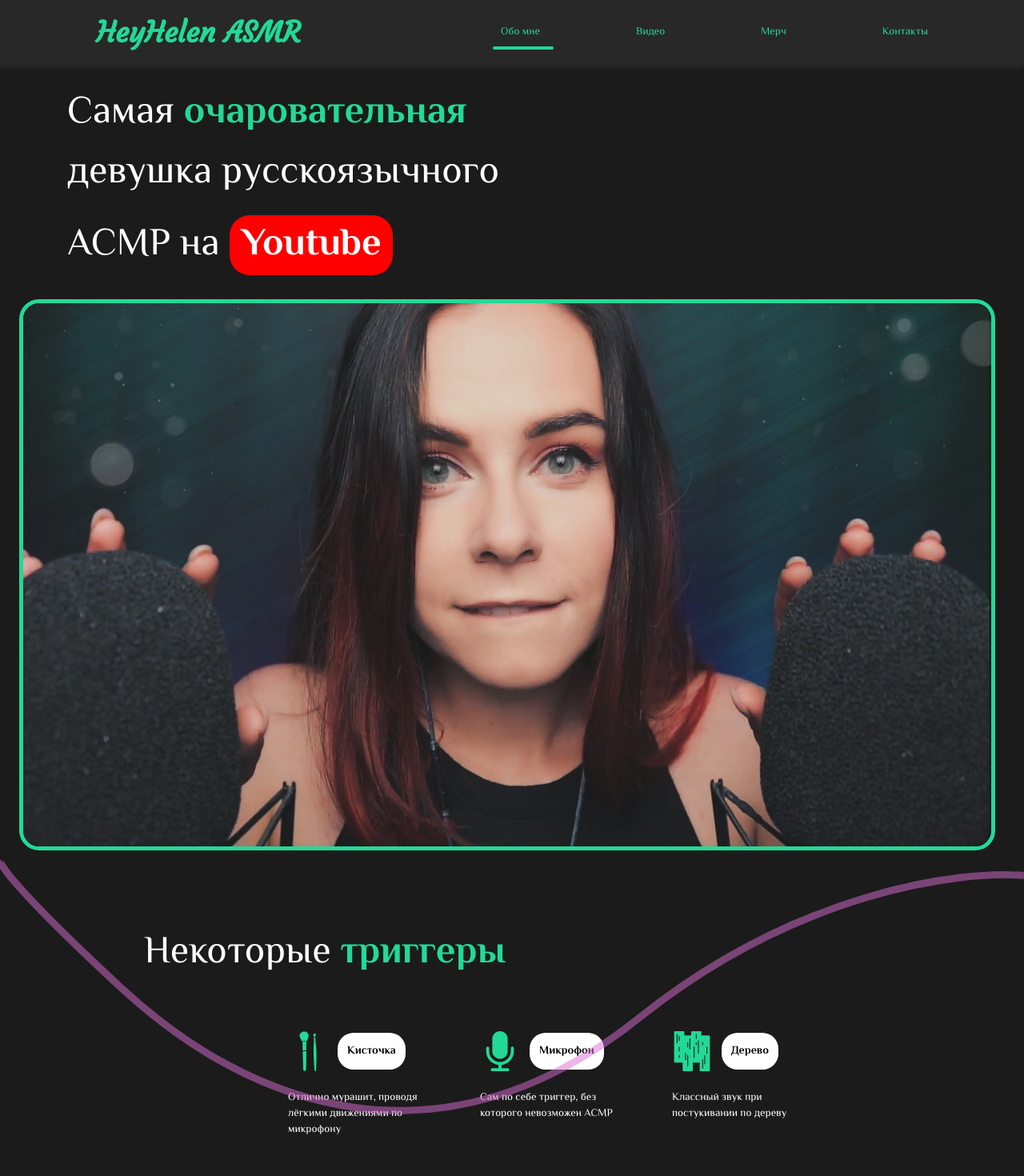
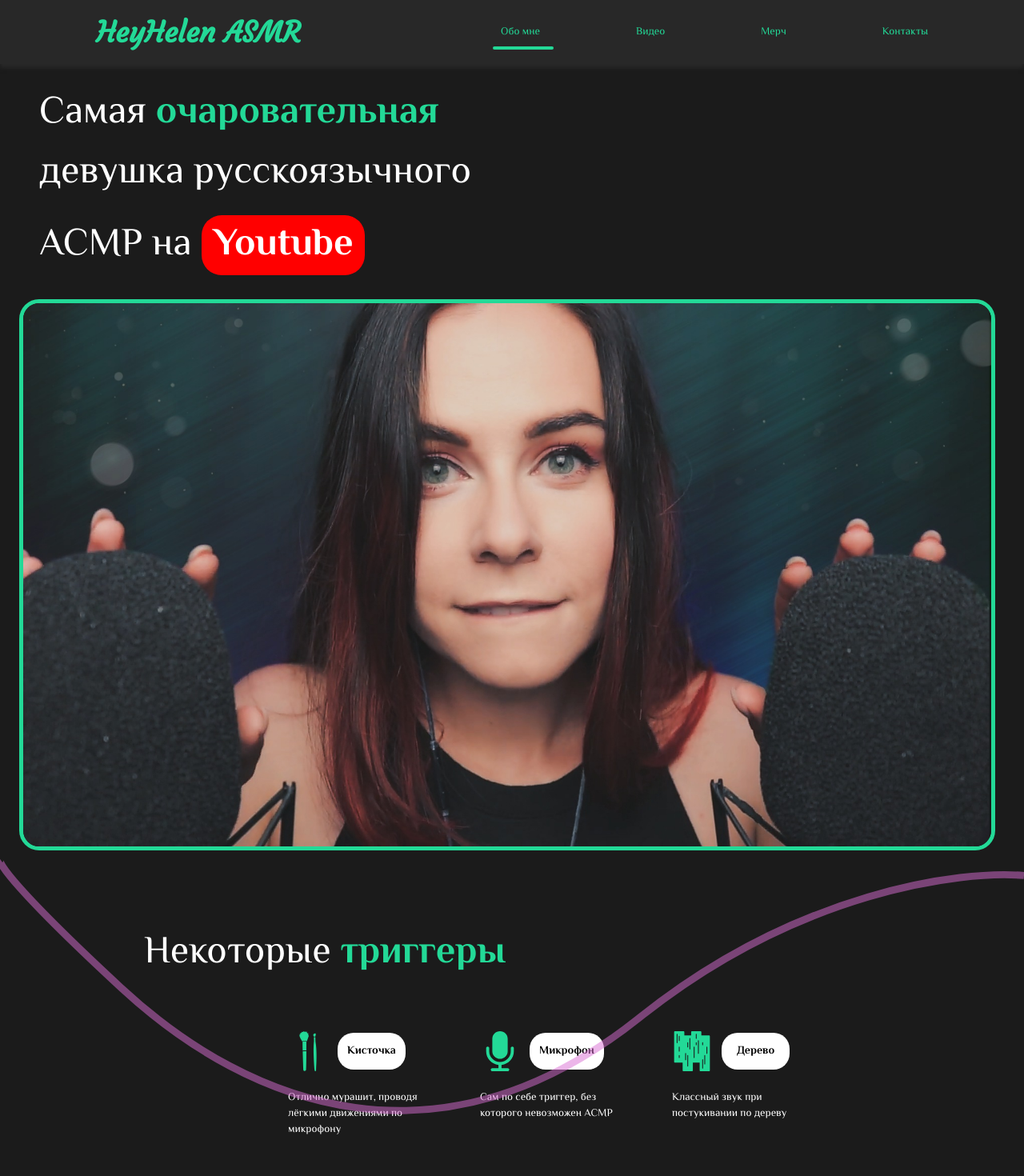
Before and after one commit to damon5378/heyhelen, a React (Create React App) app: page / in a window 1280 px wide. Shown: the top 1470 px of the page at 80% size. Built offline with nearby package versions, Linux system fonts and the light colour scheme.

Commit message:
Fix some problems

```diff
--- a/public/index.html
+++ b/public/index.html
@@ -20,11 +20,14 @@
       property="og:description"
       content="Канал HeyHelen ASMR был создан в 2018-ом году, и очень быстро обрёл популярность.
       И это не удивительно - Леночка очень очень добрый и позитивный человечек.
-      Видео от Леночки (HeyHelen ASMR), расслабят и успокоят любого.
       Ваша бессонница скажет вам: 'Давай до свидания'. Нежнятинка и мурашество ждёт вас. Только на канале HeyHelen ASMR"
     />
     <meta property="og:url" content="https://www.heyhelen.fun" />
-    <link rel="apple-touch-icon" href="%PUBLIC_URL%/logo192.png" />
+    <meta
+      name="keywords"
+      content="лучшее АСМР, асмр, расслабление, сон, асмр для сна, асмр youtube, девушка асмр"
+    />
+    <!-- <link rel="apple-touch-icon" href="%PUBLIC_URL%/logo192.png" /> -->
     <link rel="preconnect" href="https://fonts.gstatic.com" />
     <link
       href="https://fonts.googleapis.com/css2?family=El+Messiri:wght@400;500;700&display=swap"
@@ -50,9 +53,7 @@
       work correctly both with client-side routing and a non-root public URL.
       Learn how to configure a non-root public URL by running `npm run build`.
     -->
-    <title>
-      Страничка самой очаровательной девушки русскоязычного АСМР/ASMR на Youtube
-    </title>
+    <title>Лучший АСМР/ASMR на Youtube</title>
   </head>
   <body>
     <noscript>You need to enable JavaScript to run this app.</noscript>
--- a/src/components/AboutSection.jsx
+++ b/src/components/AboutSection.jsx
@@ -12,9 +12,9 @@ const AboutSection = () => {
   };
 
   const container = {
-    hidden: { x: 200 },
+    hidden: { x: -60 },
     show: {
-      x: 0,
+      x: -35,
       transition: {
         duration: 1,
         ease: "easeInOut",
--- a/src/components/TriggersSection.jsx
+++ b/src/components/TriggersSection.jsx
@@ -42,7 +42,7 @@ export const TriggersSection = () => {
           <Card>
             <div className="icon">
               <img src={wood} alt="" />
-              <h3>Дерево</h3>
+              <h3 className="wood">Дерево</h3>
             </div>
             <p>Классный звук при постукивании по дереву</p>
           </Card>
@@ -84,6 +84,7 @@ const Triggers = styled(motion.div)`
     padding: 0rem 0rem;
   }
   @media (max-width: 576px) {
+    margin-top: -250px;
     p {
       width: 100%;
     }
@@ -177,6 +178,9 @@ const Card = styled.div`
       padding: 1rem;
       border-radius: 20px;
     }
+    .wood {
+      padding: 1rem 1.6rem;
+    }
   }
   img {
     width: 50px;
--- a/src/components/Wave.js
+++ b/src/components/Wave.js
@@ -29,4 +29,7 @@ const WaveSvg = styled.svg`
   @media (max-width: 768px) {
     bottom: 0px;
   }
+  @media (max-width: 576px) {
+    display: none;
+  }
 `;
--- a/src/pages/Merch.jsx
+++ b/src/pages/Merch.jsx
@@ -15,10 +15,16 @@ import item12 from "../img/merch/22.png";
 import item13 from "../img/merch/23.png";
 import item14 from "../img/merch/24.png";
 import item15 from "../img/merch/25.png";
+import { motion } from "framer-motion";
+import { pageAnimation, titleAnim } from "../animation";
 
 export const Merch = () => {
+  const titleAnimation = {
+    hidden: { opacity: 0 },
+    show: { opacity: 1, transition: { duration: 2 } },
+  };
   return (
-    <>
+    <MerchWrapper>
       <MerchTitle>Леночкин Мерч &#128540;</MerchTitle>
 
       <MerchList>
@@ -82,9 +88,11 @@ export const Merch = () => {
           <img src={item15} alt="" />
         </MerchItem>
       </MerchList>
-    </>
+    </MerchWrapper>
   );
 };
+
+const MerchWrapper = styled(motion.div)``;
 
 const MerchList = styled.div`
   display: flex;
```
Also changed, not shown: src/pages/Videos.jsx (+13 -29 lines), 1 other file (tests, documents, lock files or other folders).
